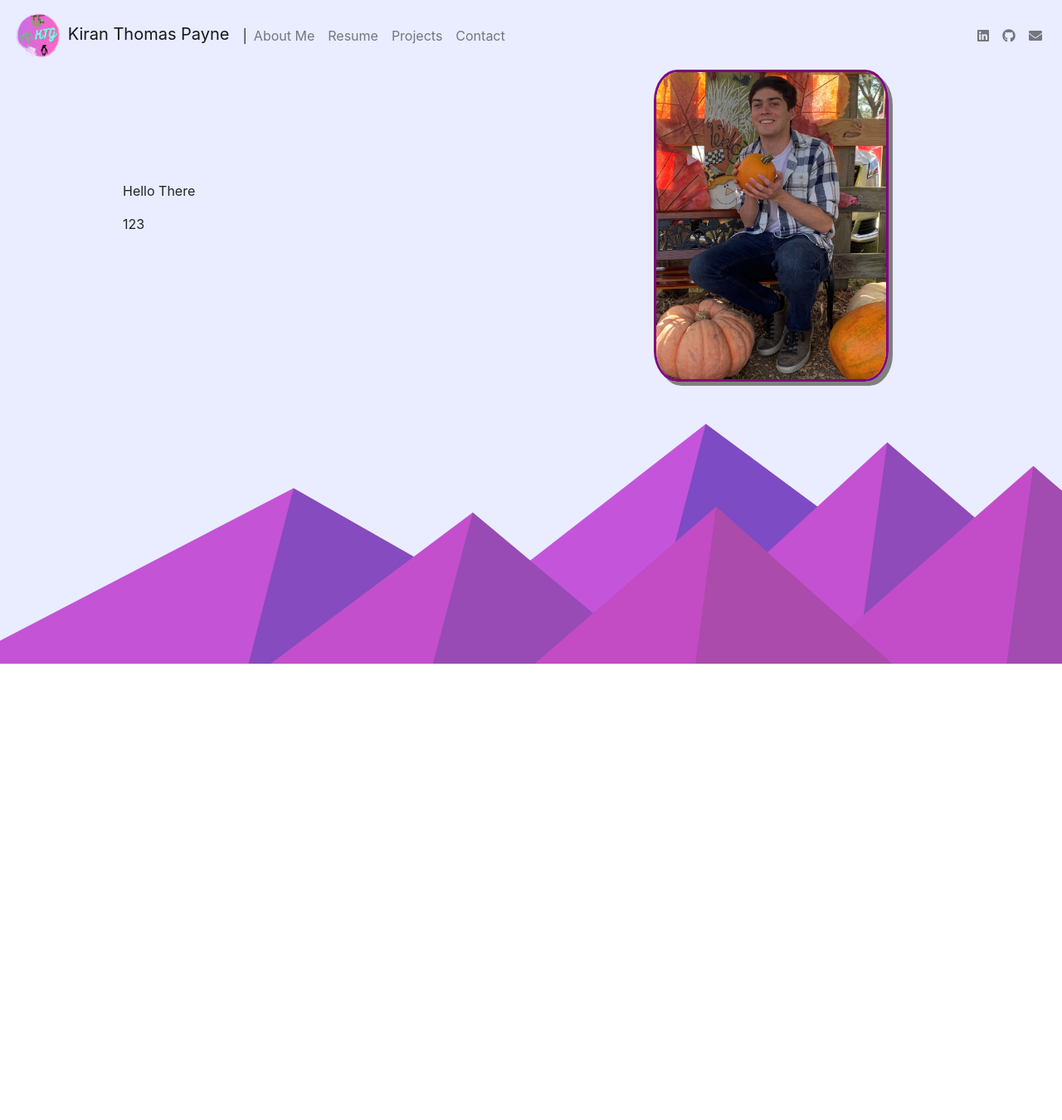
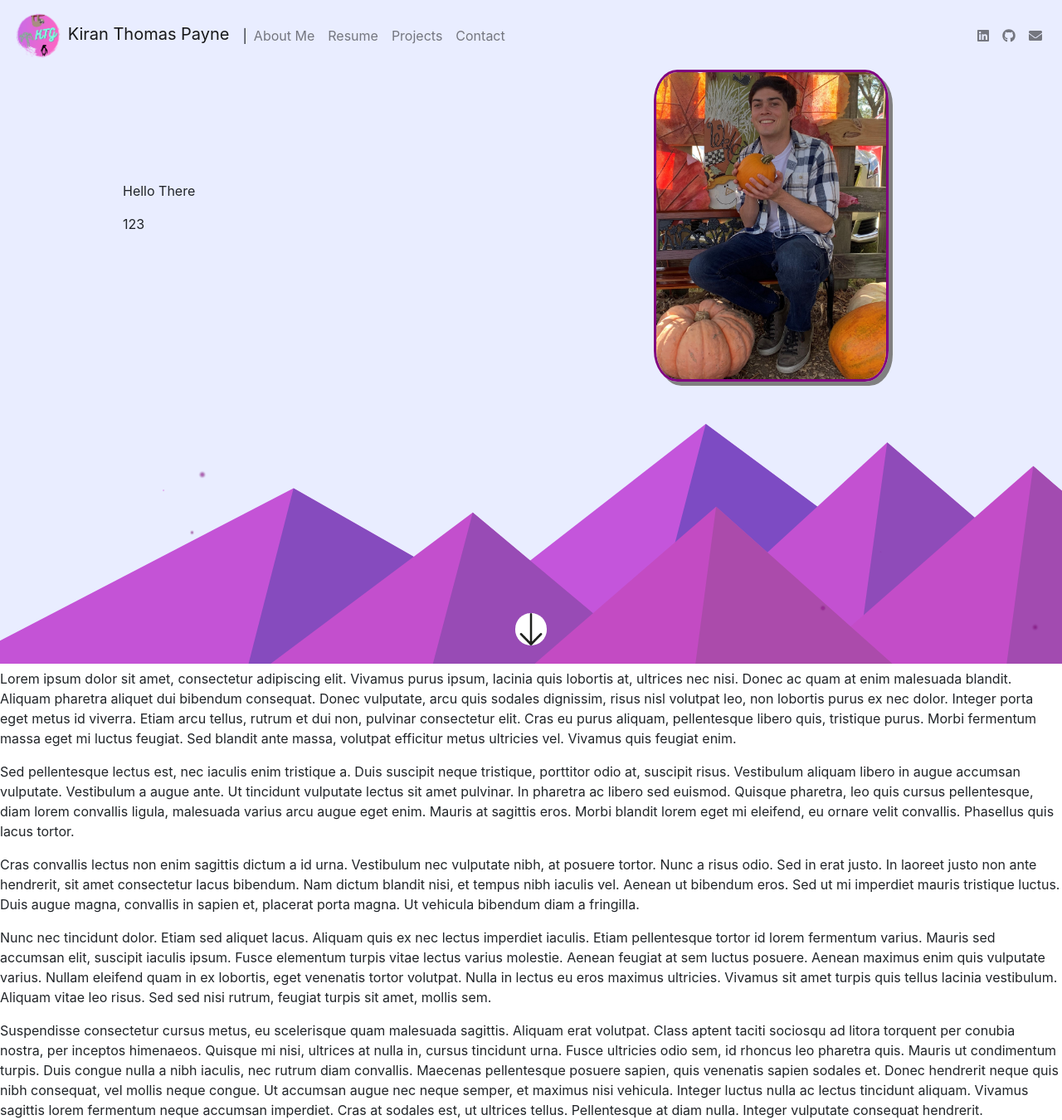
Before and after one commit to ktg441/MyWebsite, a React (Create React App) app: page / in a window 1280 px wide. Shown: the whole page at 83% size. Before the commit the page ends 806 px from the top, so only its background shows below. Built offline with nearby package versions, Linux system fonts and the light colour scheme.

Commit message:
Restructure HTML/CSS. Mades scrollbar invisible and added arrow to indicate scrolling

```diff
--- a/src/App.js
+++ b/src/App.js
@@ -8,6 +8,7 @@ import 'bootstrap/dist/css/bootstrap.min.css';
 import Intro from "./components/intro";
 import CustomNavbar from "./components/navbar";
 import About from "./components/about";
+import Resume from "./components/resume";
 //Import various components and/or css files
 
 class App extends Component {
@@ -32,10 +33,9 @@ class App extends Component {
                 <object id="bgImg" className="backgroundImgFull" aria-label="polite" ></object>
                 { this.createLightParticles() }
                 <Intro />
-                <div id="fullSite" className="siteHidden">
-                    <CustomNavbar />
-                    <About />
-                </div>
+                <CustomNavbar />
+                <About />
+                <Resume />
             </React.Fragment>
         );
     }
--- a/src/components/about.jsx
+++ b/src/components/about.jsx
@@ -1,6 +1,7 @@
 import React, { Component } from 'react';
 
 import Picture from '../media/KiranPumpkingPatch.jpg';
+import DownArrow from '../media/down-arrow.png'; //
 
 /*
 Component that information about me
@@ -20,6 +21,7 @@ class About extends Component {
     render() {
 
         return (
+            <div id="aboutWrapper" className="siteHidden">
                 <div id="about-me">
                     <div id="aboutDescription">
                         <p>Hello There</p>
@@ -28,6 +30,12 @@ class About extends Component {
                     <div id="aboutPicture">
                         <img src={Picture} className="aboutPic" alt="Sitting in a pumpking patch" />
                     </div>
+                    <div id="downArrow">
+                        <a href="#resume">
+                            <img src={DownArrow} className="downArrowPic" alt="Down Arrow" />
+                        </a>
+                    </div>
+                </div>
             </div>
         );
     }
--- a/src/components/intro.jsx
+++ b/src/components/intro.jsx
@@ -28,7 +28,9 @@ class Intro extends Component {
         this.toggleIntro();
         document.getElementById("introLogo").className = "fadeLogoOut";
         document.getElementById("bgImg").className = "backgroundImgFade";
-        document.getElementById("fullSite").className = "siteVisible";
+        Array.from(document.getElementsByClassName("siteHidden")).forEach(element => {
+            element.className = "siteVisible";
+        });
         setTimeout(function() {
             document.getElementById("introContainer").remove();
         }, 2000);
--- a/src/components/navbar.jsx
+++ b/src/components/navbar.jsx
@@ -1,8 +1,8 @@
 import React, { Component } from 'react';
 import { Navbar, Nav } from 'react-bootstrap';
 import Container from 'react-bootstrap/Container';
-import { FontAwesomeIcon } from '@fortawesome/react-fontawesome'
-import { faLinkedin, faGithub } from '@fortawesome/free-brands-svg-icons'
+import { FontAwesomeIcon } from '@fortawesome/react-fontawesome';
+import { faLinkedin, faGithub } from '@fortawesome/free-brands-svg-icons';
 
 import Logo from "../media/Logo.png";
 import { faEnvelope } from '@fortawesome/free-solid-svg-icons';
@@ -24,6 +24,7 @@ class CustomNavbar extends Component {
 
     render() {
         return (
+            <div id="navWrapper" className="siteHidden">
                 <Container fluid>
                     <Navbar collapseOnSelect fixed="top">
                         <Navbar.Brand href="#about-me">
@@ -44,6 +45,7 @@ class CustomNavbar extends Component {
                         </Nav>
                     </Navbar>
                 </Container>
+            </div>
         );
     }
 
--- /dev/null
+++ b/src/components/resume.jsx
@@ -0,0 +1,34 @@
+import React, { Component } from 'react';
+
+/*
+Component about my experience
+*/
+class Resume extends Component {
+
+    constructor() {
+        super();
+        this.state = {};
+    }
+
+    /* When the component loads... */
+    componentDidMount() {
+
+    }
+
+    render() {
+        return (
+            <div id="resumeWrapper" className="siteHidden">
+                <div id="resume">
+                    <p>Lorem ipsum dolor sit amet, consectetur adipiscing elit. Vivamus purus ipsum, lacinia quis lobortis at, ultrices nec nisi. Donec ac quam at enim malesuada blandit. Aliquam pharetra aliquet dui bibendum consequat. Donec vulputate, arcu quis sodales dignissim, risus nisl volutpat leo, non lobortis purus ex nec dolor. Integer porta eget metus id viverra. Etiam arcu tellus, rutrum et dui non, pulvinar consectetur elit. Cras eu purus aliquam, pellentesque libero quis, tristique purus. Morbi fermentum massa eget mi luctus feugiat. Sed blandit ante massa, volutpat efficitur metus ultricies vel. Vivamus quis feugiat enim.</p>
+                    <p>Sed pellentesque lectus est, nec iaculis enim tristique a. Duis suscipit neque tristique, porttitor odio at, suscipit risus. Vestibulum aliquam libero in augue accumsan vulputate. Vestibulum a augue ante. Ut tincidunt vulputate lectus sit amet pulvinar. In pharetra ac libero sed euismod. Quisque pharetra, leo quis cursus pellentesque, diam lorem convallis ligula, malesuada varius arcu augue eget enim. Mauris at sagittis eros. Morbi blandit lorem eget mi eleifend, eu ornare velit convallis. Phasellus quis lacus tortor.</p>
+                    <p>Cras convallis lectus non enim sagittis dictum a id urna. Vestibulum nec vulputate nibh, at posuere tortor. Nunc a risus odio. Sed in erat justo. In laoreet justo non ante hendrerit, sit amet consectetur lacus bibendum. Nam dictum blandit nisi, et tempus nibh iaculis vel. Aenean ut bibendum eros. Sed ut mi imperdiet mauris tristique luctus. Duis augue magna, convallis in sapien et, placerat porta magna. Ut vehicula bibendum diam a fringilla.</p>
+                    <p>Nunc nec tincidunt dolor. Etiam sed aliquet lacus. Aliquam quis ex nec lectus imperdiet iaculis. Etiam pellentesque tortor id lorem fermentum varius. Mauris sed accumsan elit, suscipit iaculis ipsum. Fusce elementum turpis vitae lectus varius molestie. Aenean feugiat at sem luctus posuere. Aenean maximus enim quis vulputate varius. Nullam eleifend quam in ex lobortis, eget venenatis tortor volutpat. Nulla in lectus eu eros maximus ultricies. Vivamus sit amet turpis quis tellus lacinia vestibulum. Aliquam vitae leo risus. Sed sed nisi rutrum, feugiat turpis sit amet, mollis sem.</p>
+                    <p>Suspendisse consectetur cursus metus, eu scelerisque quam malesuada sagittis. Aliquam erat volutpat. Class aptent taciti sociosqu ad litora torquent per conubia nostra, per inceptos himenaeos. Quisque mi nisi, ultrices at nulla in, cursus tincidunt urna. Fusce ultricies odio sem, id rhoncus leo pharetra quis. Mauris ut condimentum turpis. Duis congue nulla a nibh iaculis, nec rutrum diam convallis. Maecenas pellentesque posuere sapien, quis venenatis sapien sodales et. Donec hendrerit neque quis nibh consequat, vel mollis neque congue. Ut accumsan augue nec neque semper, et maximus nisi vehicula. Integer luctus nulla ac lectus tincidunt aliquam. Vivamus sagittis lorem fermentum neque accumsan imperdiet. Cras at sodales est, ut ultrices tellus. Pellentesque at diam nulla. Integer vulputate consequat hendrerit.</p>
+                </div>
+            </div>
+        );
+    }
+
+}
+
+export default Resume;
--- a/src/css/About.css
+++ b/src/css/About.css
@@ -1,3 +1,22 @@
+.aboutPic {
+    border-radius: 10%;
+    border: 3px solid purple;
+    box-shadow: 5px 5px grey;
+    max-width: 60%;
+}
+
+.downArrowPic {
+    max-width: 100%;
+}
+
+#aboutWrapper {
+    position: absolute;
+    top: 0;
+    left: 0;
+    width: 100%;
+    height: 100%;
+}
+
 #about-me {
     position: relative;
     width: 100%;
@@ -22,10 +41,3 @@
     margin-bottom: 10%;
     margin-left: 10%;
 }
-
-.aboutPic {
-    border-radius: 10%;
-    border: 3px solid purple;
-    box-shadow: 5px 5px grey;
-    max-width: 60%;
-}
--- a/src/css/Animations.scss
+++ b/src/css/Animations.scss
@@ -213,12 +213,27 @@
   }
 
   .siteVisible {
-    position: absolute;
     filter: opacity(0);
-    top: 0;
-    left: 0;
-    width: 100%;
     z-index: 1;
     animation: logo_fade_in 1.5s ease;
     animation-fill-mode: forwards;
   }
+
+  #downArrow {
+    position: absolute;
+    background-color: white;
+    border-radius: 50%;
+    width: 3%;
+    bottom: 4%;
+    left: 48.5%;
+    animation: bounce_arrow 4s ease 2;
+  }
+
+  @keyframes bounce_arrow {
+    25% {
+      bottom: 1%;
+    }
+    75% {
+      bottom: 4%;
+    }
+  }
--- a/src/css/App.css
+++ b/src/css/App.css
@@ -1,6 +1,14 @@
 html, body, #root, .App {
   margin: 0;
   height: 100%;
+}
+
+::-webkit-scrollbar {
+  display: none;
+}
+
+::-webkit-scrollbar-thumb {
+  border-radius: 10px;
 }
 
 .backgroundImgFull {
@@ -15,11 +23,15 @@ html, body, #root, .App {
 }
 
 .siteHidden {
-  position: absolute;
+  z-index: 1;
+  display: none;
+}
+
+#navWrapper {
+  position: fixed;
   top: 0;
-  left: 0;
-  z-index: 1;
-  visibility: hidden;
+  z-index: 5;
+  width: 100%;
 }
 
 #introContainer {
--- /dev/null
+++ b/src/css/Resume.css
@@ -0,0 +1,11 @@
+#resumeWrapper {
+    position: relative;
+    width: 100%;
+    height: 100%;
+}
+
+#resume {
+    position: relative;
+    width: 100%;
+    height: 100%;
+}
```
Also changed, not shown: src/media/down-arrow.png (added). Lines whose indentation alone changed are shown as unchanged.
